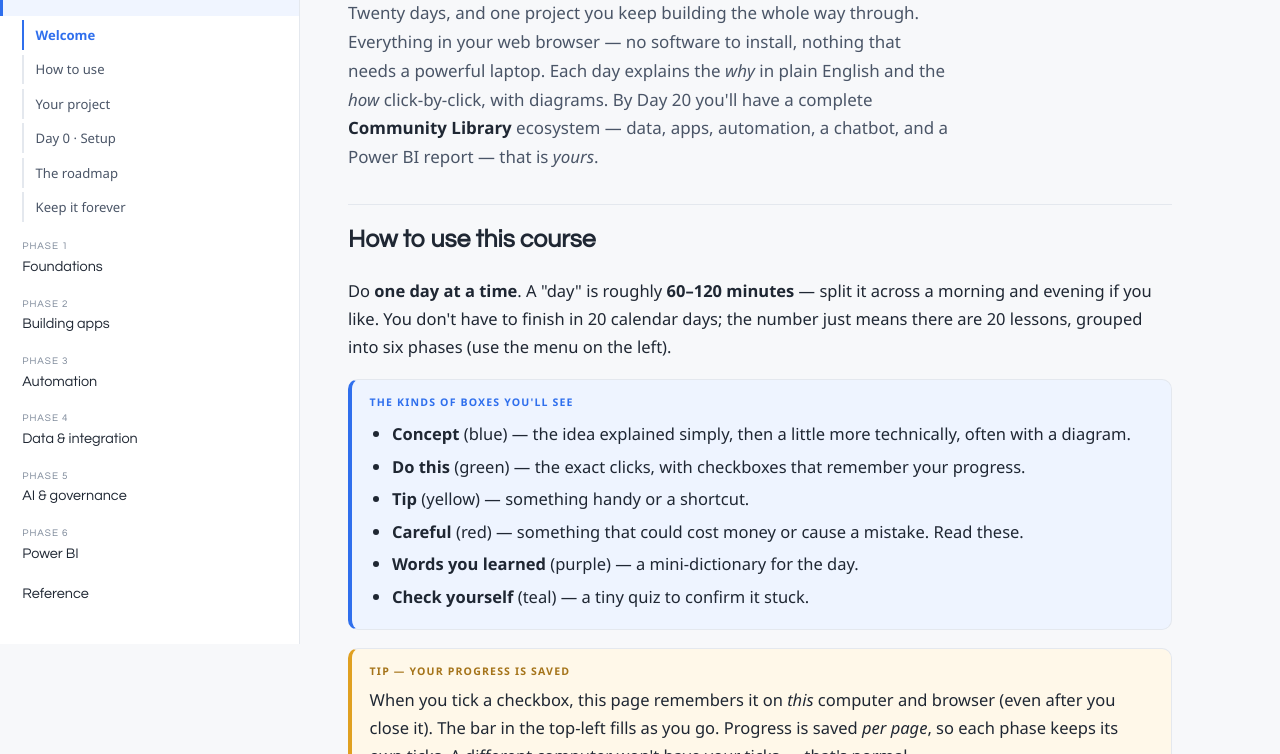
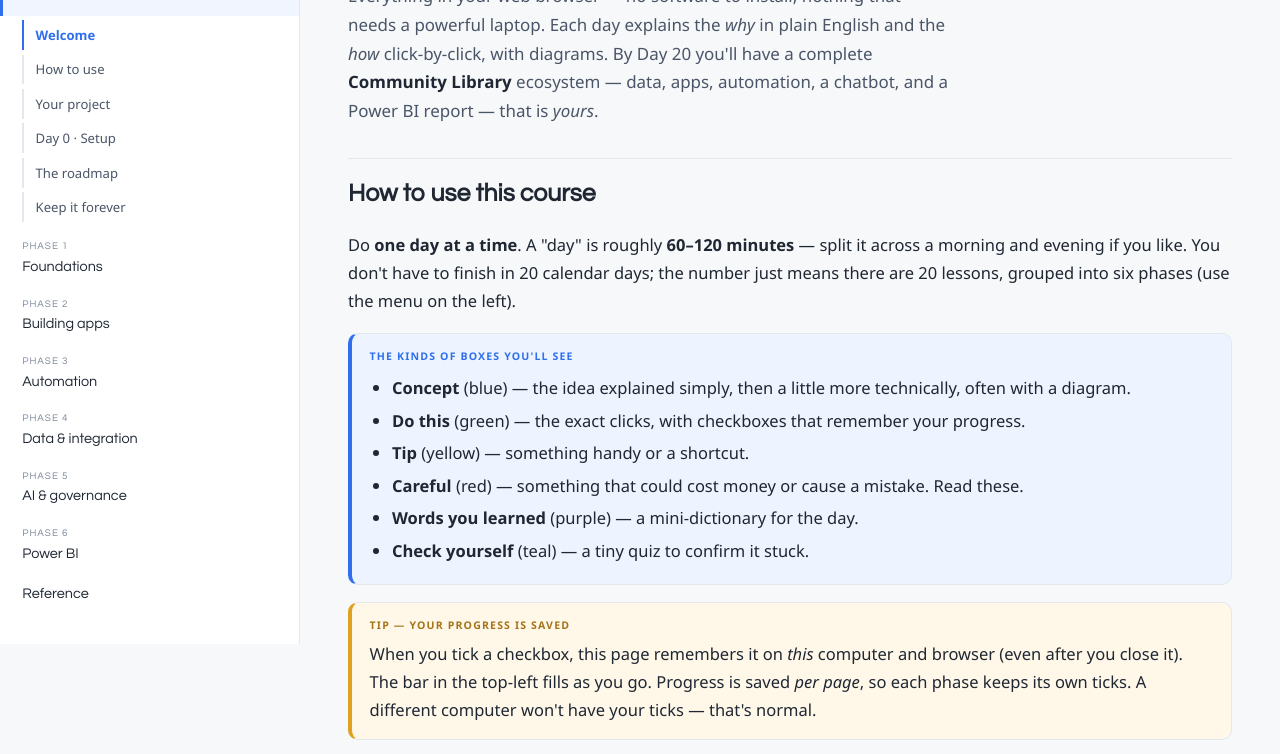
Before and after one commit to shubhamrk2/power-platform-20day-beginner, a plain HTML site: page index.html in a window 1280 px wide. Shown: the part 156-910 px from the top of the page. Drawn offline with Linux system fonts and the light colour scheme.

Commit message:
Use full-width layout: remove max-width constraint on main content area
Co-Authored-By: Claude Sonnet 4.6 <noreply@anthropic.com>

```diff
--- a/assets/course.css
+++ b/assets/course.css
@@ -44,7 +44,7 @@ nav::-webkit-scrollbar{width:7px}nav::-webkit-scrollbar-thumb{background:var(--l
 .subs a.on{color:var(--accent);border-left-color:var(--accent);font-weight:600}
 
 /* ---- main ---- */
-main{margin-left:var(--rail);max-width:920px;padding:0 3rem 6rem}
+main{margin-left:var(--rail);padding:0 3rem 6rem}
 .wrap{padding-top:1.6rem}
 .crumb{font-family:var(--mono);font-size:.66rem;letter-spacing:.1em;text-transform:uppercase;color:var(--ink3);
   padding-top:1.6rem}
```
